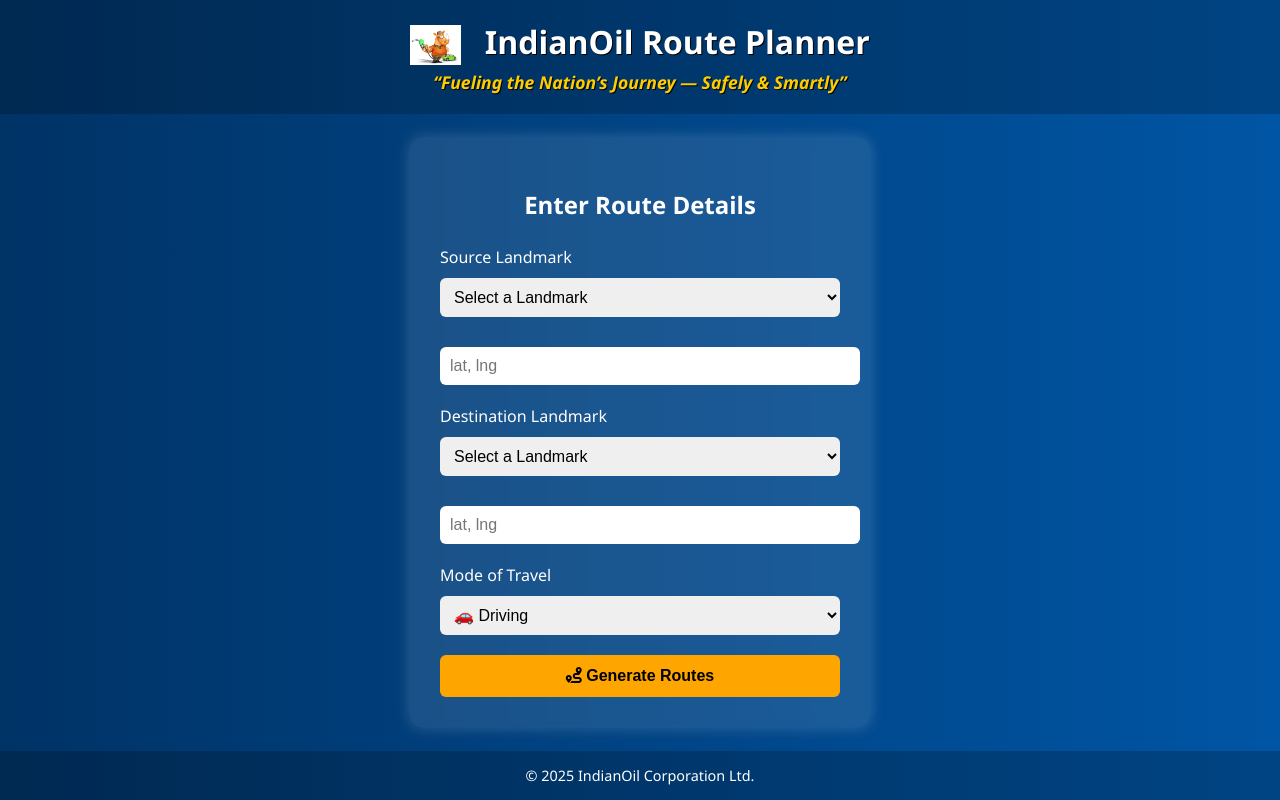
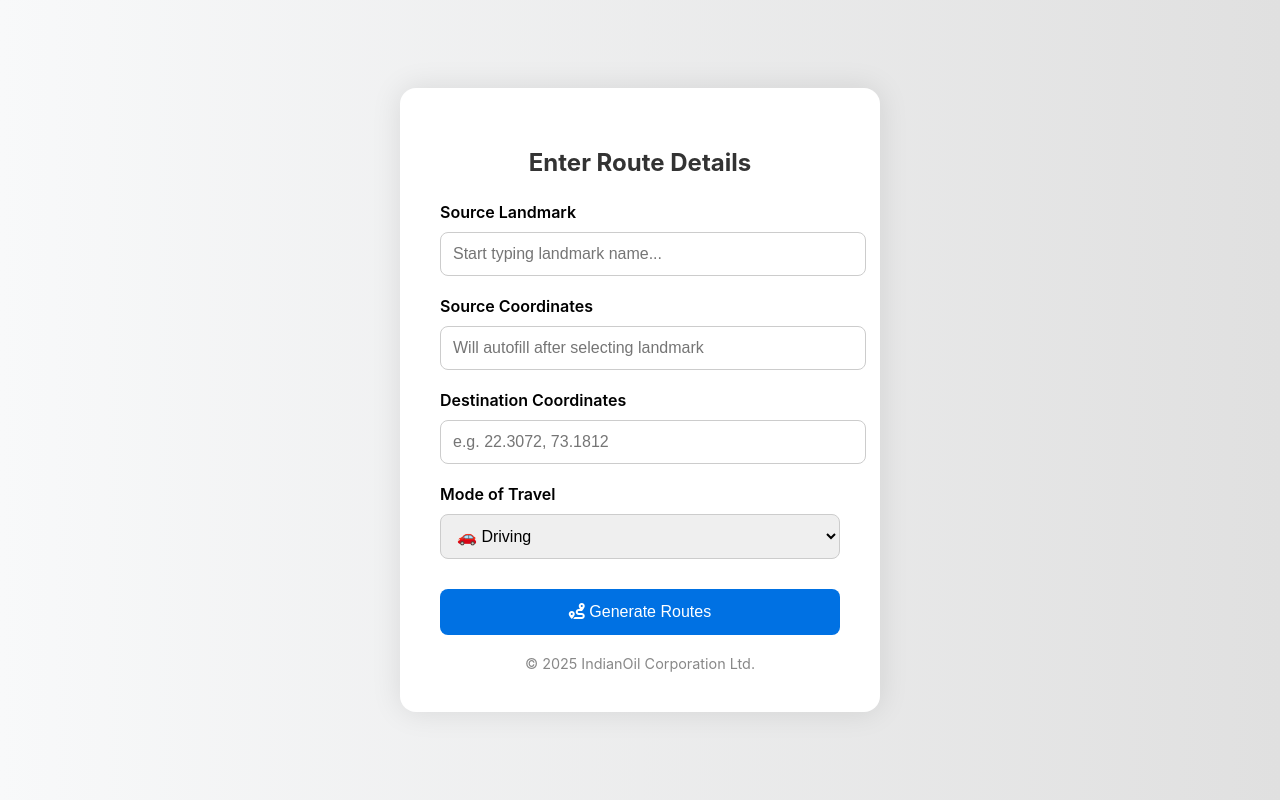
Before and after one commit to kiran20-20/IOCLRouteAnalyser, a Flask app: template templates/route_form.html in a window 1280 px wide. Run offline with Flask 2, Linux system fonts and the light colour scheme; the template is opened without the code that fills it, so the values that code supplies are empty; some libraries are stand-ins or nearby versions.

Commit message:
Add files via upload

```diff
--- a/app.py
+++ b/app.py
@@ -27,7 +27,7 @@ def home():
         {'name': row['Landmark Name'], 'lat': row['Latitude'], 'lng': row['Longitude']}
         for _, row in df.iterrows()
     ]
-    return render_template("route_form.html", landmarks=json.dumps(landmarks))
+    return render_template("route_form.html", landmarks=landmarks)
 
 
 @app.route('/fetch_routes', methods=['POST'])
--- a/templates/route_form.html
+++ b/templates/route_form.html
@@ -3,166 +3,115 @@
 <head>
   <meta charset="UTF-8">
   <title>IndianOil Route Planner</title>
+  <script src="https://code.jquery.com/jquery-3.6.0.min.js"></script>
   <link rel="stylesheet" href="https://cdnjs.cloudflare.com/ajax/libs/font-awesome/6.4.0/css/all.min.css">
-  <link href="https://cdn.jsdelivr.net/npm/select2@4.1.0-rc.0/dist/css/select2.min.css" rel="stylesheet" />
   <style>
     body {
       margin: 0;
-      font-family: 'Segoe UI', Tahoma, Geneva, Verdana, sans-serif;
-      background: linear-gradient(to right, #003366, #0055A4);
-      color: white;
-      height: 100vh;
+      font-family: -apple-system, BlinkMacSystemFont, "Segoe UI", Roboto, Oxygen;
+      background: linear-gradient(to right, #f8f9fa, #e0e0e0);
+      min-height: 100vh;
       display: flex;
-      flex-direction: column;
-    }
-
-    header {
-      padding: 20px 40px;
-      font-size: 2rem;
-      font-weight: bold;
-      background-color: rgba(0, 0, 0, 0.2);
-      text-align: center;
-      text-shadow: 1px 1px #000;
-    }
-
-    header img {
-      height: 40px;
-      vertical-align: middle;
-      margin-right: 15px;
-    }
-
-    .slogan {
-      text-align: center;
-      margin-top: 5px;
-      font-style: italic;
-      font-size: 1.1rem;
-      color: #ffcc00;
-    }
-
-    main {
-      flex: 1;
-      display: flex;
+      align-items: center;
       justify-content: center;
-      align-items: center;
     }
 
     .form-box {
-      background-color: rgba(255, 255, 255, 0.1);
-      padding: 30px;
-      border-radius: 12px;
-      box-shadow: 0 0 15px rgba(255, 255, 255, 0.2);
+      background-color: white;
+      padding: 40px;
+      border-radius: 16px;
+      box-shadow: 0 0 30px rgba(0,0,0,0.1);
       width: 400px;
-      backdrop-filter: blur(4px);
     }
 
     .form-box h2 {
       text-align: center;
       margin-bottom: 25px;
-      color: #ffffff;
+      color: #333;
+    }
+
+    label {
+      font-weight: 600;
+      margin-top: 10px;
+      display: block;
     }
 
     input, select {
       width: 100%;
-      padding: 10px;
-      margin: 10px 0 20px;
-      border: none;
-      border-radius: 6px;
+      padding: 12px;
+      margin: 10px 0;
       font-size: 1rem;
-    }
-
-    input:focus, select:focus {
-      outline: 2px solid #ffa500;
+      border: 1px solid #ccc;
+      border-radius: 8px;
     }
 
     button {
-      background-color: #ffa500;
-      color: #000;
+      width: 100%;
+      padding: 14px;
+      font-size: 1rem;
+      background-color: #0071e3;
       border: none;
-      padding: 12px;
-      font-weight: bold;
-      width: 100%;
-      font-size: 1rem;
-      border-radius: 6px;
+      color: white;
+      border-radius: 8px;
       cursor: pointer;
-      transition: background-color 0.3s ease;
+      margin-top: 20px;
     }
 
     button:hover {
-      background-color: #ffc107;
+      background-color: #005bb5;
     }
 
     .footer {
+      margin-top: 20px;
+      font-size: 0.9rem;
       text-align: center;
-      padding: 15px;
-      font-size: 0.9rem;
-      background-color: rgba(0,0,0,0.2);
+      color: #888;
+    }
+
+    datalist option {
+      padding: 10px;
     }
   </style>
 </head>
 <body>
 
-  <header>
-    <img src="{{ url_for('static', filename='iocl_logo.png') }}" alt="IOCL Logo">
-    IndianOil Route Planner
-    <div class="slogan">“Fueling the Nation’s Journey — Safely & Smartly”</div>
-  </header>
-
-  <main>
   <form class="form-box" method="POST" action="{{ url_for('fetch_routes') }}">
     <h2>Enter Route Details</h2>
 
-      <label for="source-select">Source Landmark</label>
-      <select id="source-select" class="landmark-select">
-        <option value="">Select a Landmark</option>
-      </select>
-      <input type="text" name="source" id="source-coords" placeholder="lat, lng" required readonly>
+    <label for="landmark_name">Source Landmark</label>
+    <input type="text" id="landmark_name" list="landmarkList" placeholder="Start typing landmark name...">
+    <datalist id="landmarkList">
+      {% for lm in landmarks %}
+        <option value="{{ lm['name'] }}">
+      {% endfor %}
+    </datalist>
 
-      <label for="destination-select">Destination Landmark</label>
-      <select id="destination-select" class="landmark-select">
-        <option value="">Select a Landmark</option>
-      </select>
-      <input type="text" name="destination" id="destination-coords" placeholder="lat, lng" required readonly>
+    <label for="source">Source Coordinates</label>
+    <input type="text" name="source" id="source" placeholder="Will autofill after selecting landmark" readonly required>
 
-      <label>Mode of Travel</label>
-      <select name="vehicle" required>
+    <label for="destination">Destination Coordinates</label>
+    <input type="text" name="destination" id="destination" placeholder="e.g. 22.3072, 73.1812" required>
+
+    <label for="vehicle">Mode of Travel</label>
+    <select name="vehicle" id="vehicle" required>
       <option value="driving">🚗 Driving</option>
       <option value="walking">🚶 Walking</option>
       <option value="bicycling">🚴 Bicycling</option>
     </select>
 
     <button type="submit"><i class="fa-solid fa-route"></i> Generate Routes</button>
+    <div class="footer">© 2025 IndianOil Corporation Ltd.</div>
   </form>
-  </main>
 
-  <div class="footer">© 2025 IndianOil Corporation Ltd.</div>
+  <script>
+    const landmarkData = {{ landmarks | safe }};
 
-  <!-- JS Dependencies -->
-  <script src="https://code.jquery.com/jquery-3.6.0.min.js"></script>
-  <script src="https://cdn.jsdelivr.net/npm/select2@4.1.0-rc.0/dist/js/select2.min.js"></script>
-  <script>
-    const landmarks = {{ landmarks|safe }};
-
-    function populateLandmarks(selectId, coordInputId) {
-      const $select = $(`#${selectId}`);
-      landmarks.forEach((lm) => {
-        const option = new Option(lm.name, `${lm.lat},${lm.lng}`);
-        $select.append(option);
-      });
-
-      $select.select2({
-        placeholder: 'Type to search a landmark',
-        width: '100%'
-      });
-
-      $select.on('change', function() {
-        const coords = $(this).val();
-        $(`#${coordInputId}`).val(coords);
-      });
+    document.getElementById('landmark_name').addEventListener('input', function () {
+      const name = this.value;
+      const match = landmarkData.find(item => item.name === name);
+      if (match) {
+        document.getElementById('source').value = `${match.lat}, ${match.lng}`;
       }
-
-    $(document).ready(function() {
-      populateLandmarks('source-select', 'source-coords');
-      populateLandmarks('destination-select', 'destination-coords');
     });
   </script>
 
```
Lines whose indentation alone changed are shown as unchanged.
